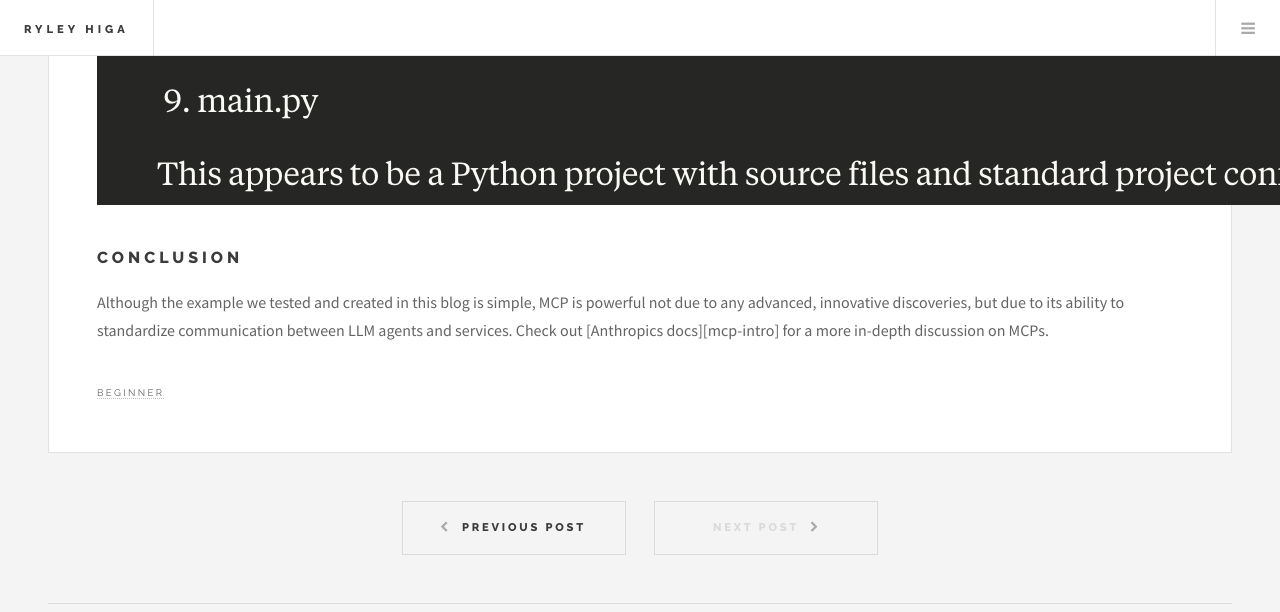
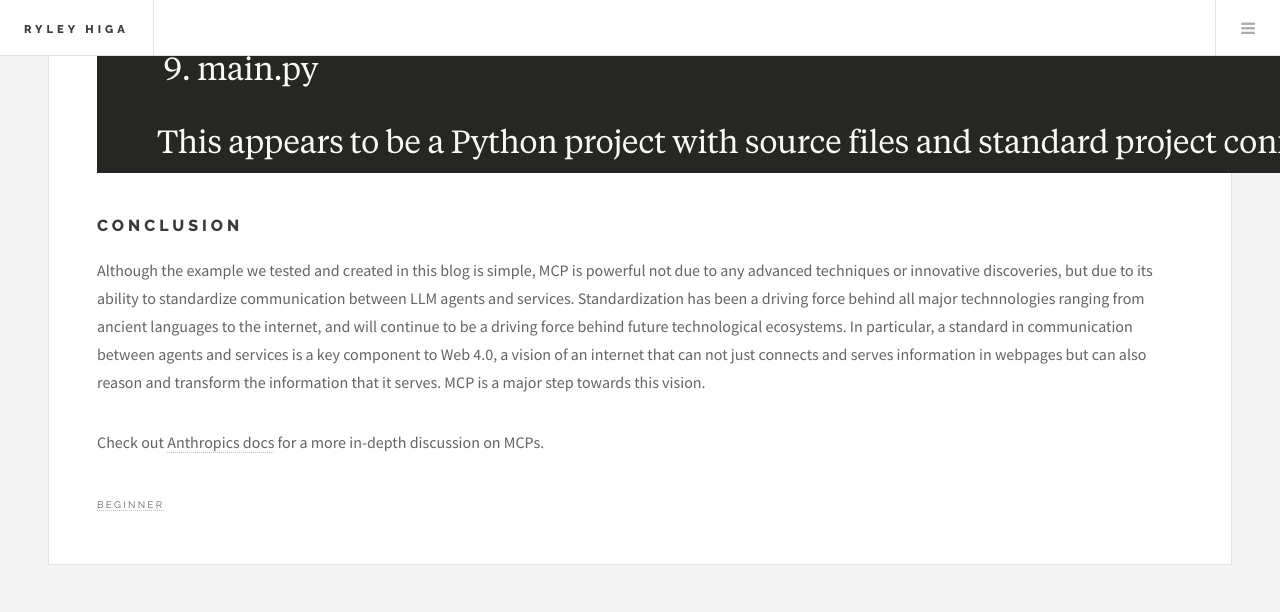
Before and after one commit to rhiga2/rhiga2.github.io, a Jekyll site: the page built from _posts/2025-04-07-mcp-servers.markdown, in a window 1280 px wide and 1400 px high, scrolled down 5008 px. Shown: the top 612 px of the window. Built offline with Jekyll 4.4.1, drawn with Linux system fonts in a browser that asks for light colours; some of the changed text lies outside the part shown.

Commit message:
Beefed up conclusion

```diff
--- a/_posts/2023-08-25-deep-learning-hawaii.markdown
+++ b/_posts/2023-08-25-deep-learning-hawaii.markdown
@@ -5,6 +5,7 @@
 categories: personal
 tags: ai-hawaii machine-learning
 image: /images/AI_Hawaii.jpg
+published: false
 ---
 # The Beginning
 In November 2022, I created a monthly AI meetup group based in Honolulu, HI called AI Hawaii. Before moving back to Hawaii in 2022, I lived in the Bay Area where paper reading groups, research talks, and data professional panels were so ubiquitous that it was impossible to not feel left behind by the lightspeed development of AI. Upon moving back to Honolulu, I struggled to find an active AI and deep learning community. And so I built one.
--- a/_posts/2023-12-21-lessions-in-machine-learning-engineering.markdown
+++ b/_posts/2023-12-21-lessions-in-machine-learning-engineering.markdown
@@ -5,7 +5,7 @@
 categories: personal
 tags:  machine-learning
 image: /images/lessons_in_machine_learning.png
-published: true
+published: false
 ---
 In 1976, a British statistician, George Box, wrote "all models are wrong, but some are useful." Nowhere is this more apparent than in machine learning, where models are not just wrong but often unreliable despite their immense usefulness. If we look towards other disciplines such as civil engineering or traditional software engineering, engineers in these fields work in the reliablility domains of 99.9999999% such that the likelihood of their systems failing is guaranteed to be less than the chance of a large meteorite hitting Earth tomorrow.
 
--- a/_posts/2025-04-07-mcp-servers.markdown
+++ b/_posts/2025-04-07-mcp-servers.markdown
@@ -76,14 +76,15 @@
 {% endhighlight %}
 
 We then load up Claude desktop and check the tools are available from our server. This can be verified by prompting Claude with `list tools`:
-
 ![Alt Text](/images/available_tools.png)
 
 After verifying that tools are available, we can test the tools by prompting Claude. In this example, I ask Claude to list files in the current directory:
 ![Alt Text](/images/tool_usage.png)
 
 # Conclusion
-Although the example we tested and created in this blog is simple, MCP is powerful not due to any advanced, innovative discoveries, but due to its ability to standardize communication between LLM agents and services. Check out [Anthropics docs][mcp-intro] for a more in-depth discussion on MCPs.
+Although the example we tested and created in this blog is simple, MCP is powerful not due to any advanced techniques or innovative discoveries, but due to its ability to standardize communication between LLM agents and services. Standardization has been a driving force behind all major technnologies ranging from ancient languages to the internet, and will continue to be a driving force behind future technological ecosystems. In particular, a standard in communication between agents and services is a key component to Web 4.0, a vision of an internet that can not just connects and serves information in webpages but can also reason and transform the information that it serves. MCP is a major step towards this vision.
+
+Check out [Anthropics docs][mcp_intro] for a more in-depth discussion on MCPs.
 
 
 [mcp_intro]: https://modelcontextprotocol.io/introduction
```
Also changed, not shown: images/availabile_tools.png (deleted).
